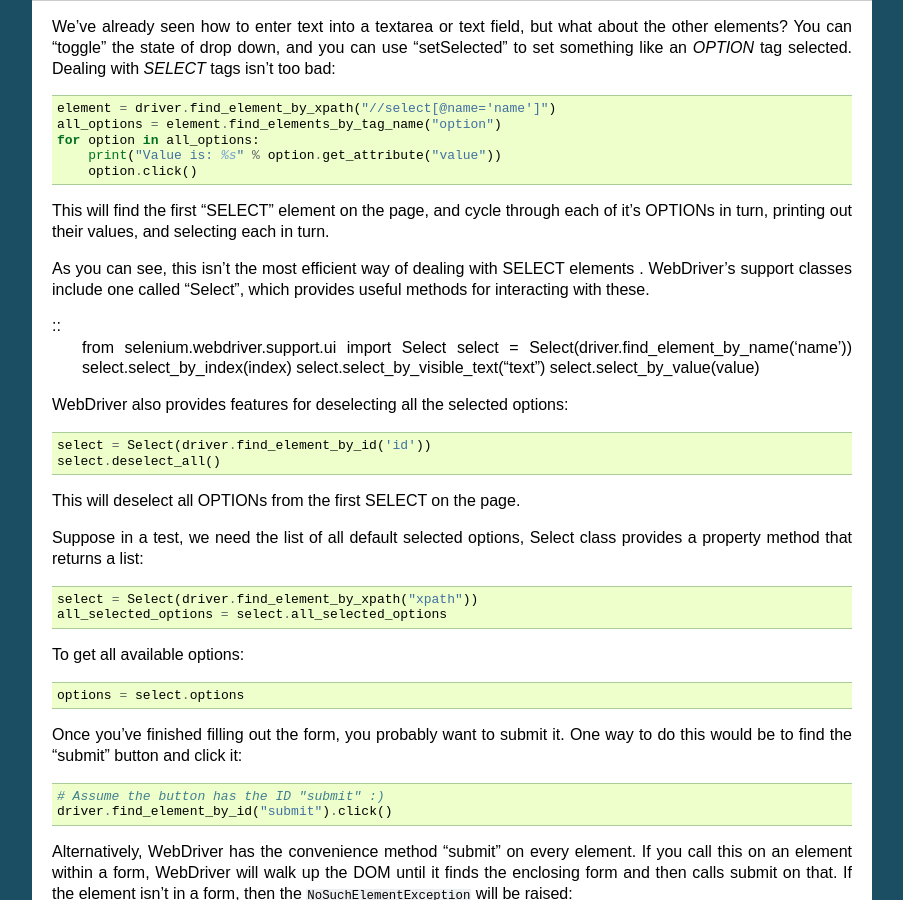
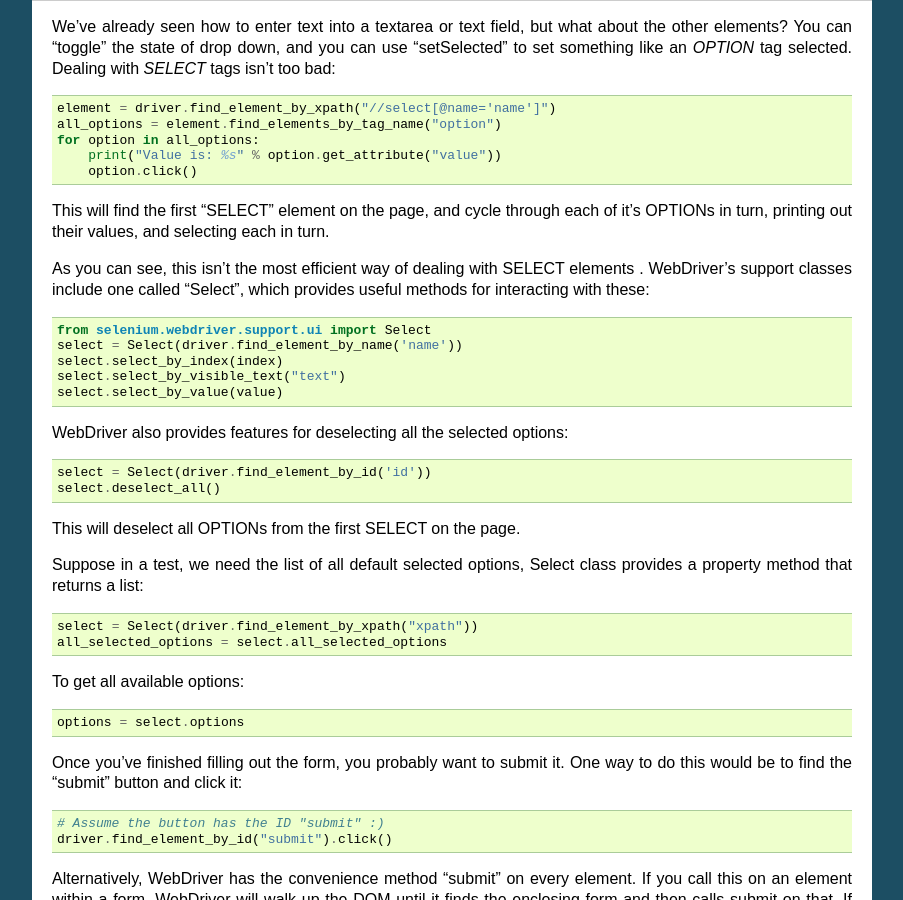
Before and after one commit to baijum/selenium-python, a Sphinx documentation site: the page built from source/navigating.rst, in a window 1280 px wide and 900 px high, scrolled down 1110 px. Shown: the whole window, without its empty margins (198-1101 px from the left). Built offline with Sphinx 7.4.7, drawn with Linux system fonts in a browser that asks for light colours.

Commit message:
fix typo

```diff
--- a/source/navigating.rst
+++ b/source/navigating.rst
@@ -90,9 +90,8 @@ selecting each in turn.
 As you can see, this isn't the most efficient
 way of dealing with SELECT elements . WebDriver's support classes
 include one called "Select", which provides useful methods for
-interacting with these.
+interacting with these::
 
-::
     from selenium.webdriver.support.ui import Select
     select = Select(driver.find_element_by_name('name'))
     select.select_by_index(index)
```
